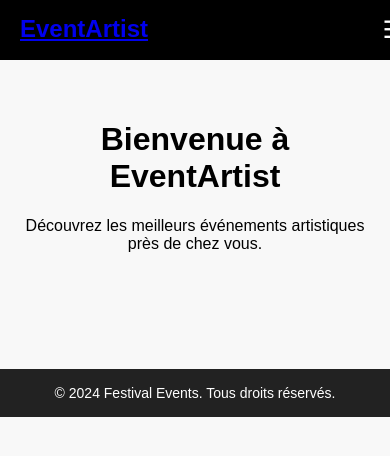
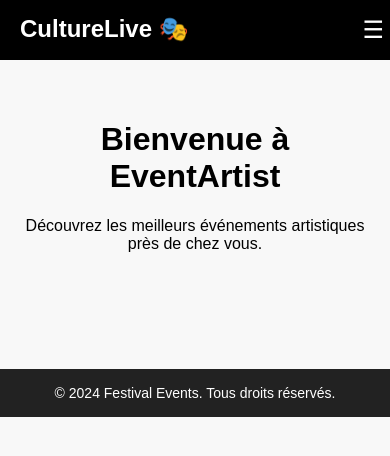
Before and after one commit to YasmineYahiaoui/site_web_nextjs, a Next.js app in the folder festival-events/: page / in a window 390 px wide. Shown: the top 456 px of the page. Built offline with nearby package versions, Linux system fonts and the light colour scheme.

Commit message:
menu burger

```diff
--- a/festival-events/src/components/navbar/Navbar.css
+++ b/festival-events/src/components/navbar/Navbar.css
@@ -1,5 +1,5 @@
 .navbar {
-  background: black;
+  background: rgb(0, 0, 0);
   color: white;
   padding: 15px 20px;
   display: flex;
@@ -22,6 +22,8 @@
 .logo {
   font-size: 24px;
   font-weight: bold;
+  color: white;
+  text-decoration: none;
 }
 
 .nav-links {
@@ -35,6 +37,7 @@
   font-size: 18px;
 }
 
+/* Menu Hamburger */
 .menu-button {
   display: none;
   background: none;
@@ -42,16 +45,32 @@
   color: white;
   font-size: 24px;
   cursor: pointer;
+  margin: 0 20px;
 }
 
 @media (max-width: 768px) {
   .nav-links {
     display: none;
     flex-direction: column;
+    background: rgba(0, 0, 0, 0.904);
+    position: absolute;
+    top: 60px;
+    left: 0;
+    width: 100%;
+    padding: 10px 0;
+    text-align: center;
+    transition: all 0.3s ease-in-out;
   }
+
   .nav-links.active {
     display: flex;
   }
+
+  .nav-links a {
+    padding: 15px;
+    border-bottom: 1px solid gray;
+  }
+
   .menu-button {
     display: block;
   }
--- a/festival-events/src/components/navbar/Navbar.jsx
+++ b/festival-events/src/components/navbar/Navbar.jsx
@@ -2,22 +2,24 @@
 
 import Link from "next/link";
 import { useState } from "react";
+import "../navbar/Navbar.css";
 
-import "../navbar/Navbar.css";
+
+
 export default function Navbar() {
   const [isOpen, setIsOpen] = useState(false);
 
   return (
     <header className="navbar">
       <div className="navbar-container">
-        <Link href="/" className="logo">EventArtist</Link>
-        <nav className={isOpen ? "nav-links active" : "nav-links"}>
-          <Link href="/">Accueil</Link>
-          <Link href="/evenements">Événements</Link>
-          <Link href="/contact">Contact</Link>
+        <Link href="/" className="logo">CultureLive 🎭</Link>
+        <nav className={`nav-links ${isOpen ? "active" : ""}`}>
+          <Link href="/" onClick={() => setIsOpen(false)}>Accueil</Link>
+          <Link href="/evenements" onClick={() => setIsOpen(false)}>Événements</Link>
+          <Link href="/contact" onClick={() => setIsOpen(false)}>Contact</Link>
         </nav>
         <button className="menu-button" onClick={() => setIsOpen(!isOpen)}>
-          ☰
+          {isOpen ? "✖" : "☰"}
         </button>
       </div>
     </header>
```
